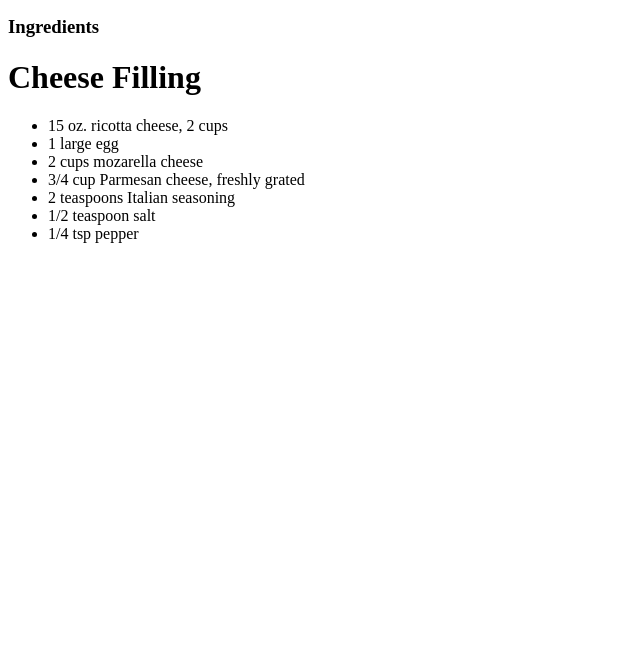
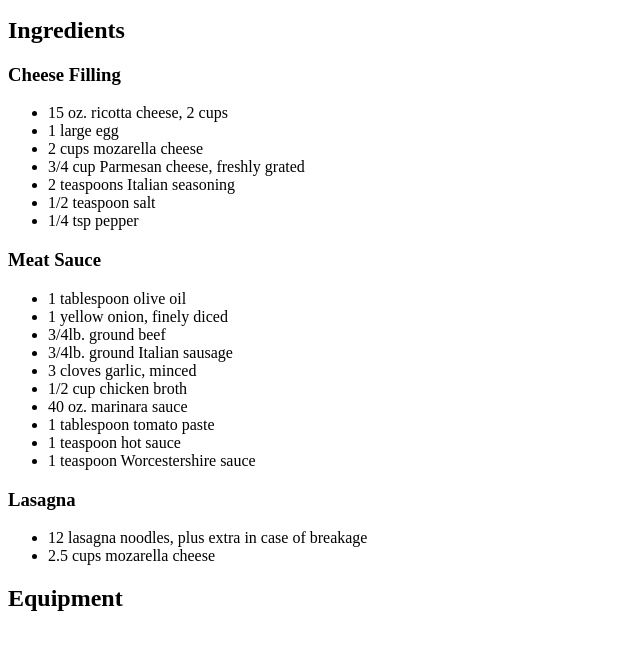
Before and after one commit to ElliPorelli/recipes, a plain HTML site: page Recipes/lasagna.html in a window 1280 px wide. Shown: the part 101-750 px from the top of the page, without its empty margins (0-640 px from the left). Drawn offline with Linux system fonts and the light colour scheme.

Commit message:
Changed headings and added some ingredients
I changed the the size of most of the headers. Now
it looks better. I also added more of the recipe.
Now I need to make the steps on how to make the
lasagna. I need to make some ordered list for the
steps.

```diff
--- a/Recipes/lasagna.html
+++ b/Recipes/lasagna.html
@@ -8,8 +8,8 @@
 <body>
     <h1>Elli's Lasagna</h1>
     <img src="../Images/Lasagna.jpg" alt="Picture of Lasagna" height="310" width="310">
-    <h3>Ingredients</h3>
-    <h1>Cheese Filling</h1>
+    <h2>Ingredients</h2>
+        <h3>Cheese Filling</h3>
             <ul>
                 <li>15 oz. ricotta cheese, 2 cups</li>
                 <li>1 large egg</li>
@@ -19,5 +19,25 @@
                 <li>1/2 teaspoon salt</li>
                 <li>1/4 tsp pepper</li>
             </ul>
+        <h3>Meat Sauce</h3>
+            <ul>
+                <li>1 tablespoon olive oil</li>
+                <li>1 yellow onion, finely diced</li>
+                <li>3/4lb. ground beef</li>
+                <li>3/4lb. ground Italian sausage</li>
+                <li>3 cloves garlic, minced</li>
+                <li>1/2 cup chicken broth</li>
+                <li>40 oz. marinara sauce</li>
+                <li>1 tablespoon tomato paste</li>
+                <li>1 teaspoon hot sauce</li>
+                <li>1 teaspoon Worcestershire sauce</li>
+            </ul>
+        <h3>Lasagna</h3>
+            <ul>
+                <li>12 lasagna noodles, plus extra in case of breakage</li>
+                <li>2.5 cups mozarella cheese</li>
+            </ul>
+
+    <h2>Equipment</h2>
 </body>
 </html>
```
Lines whose indentation alone changed are shown as unchanged.
